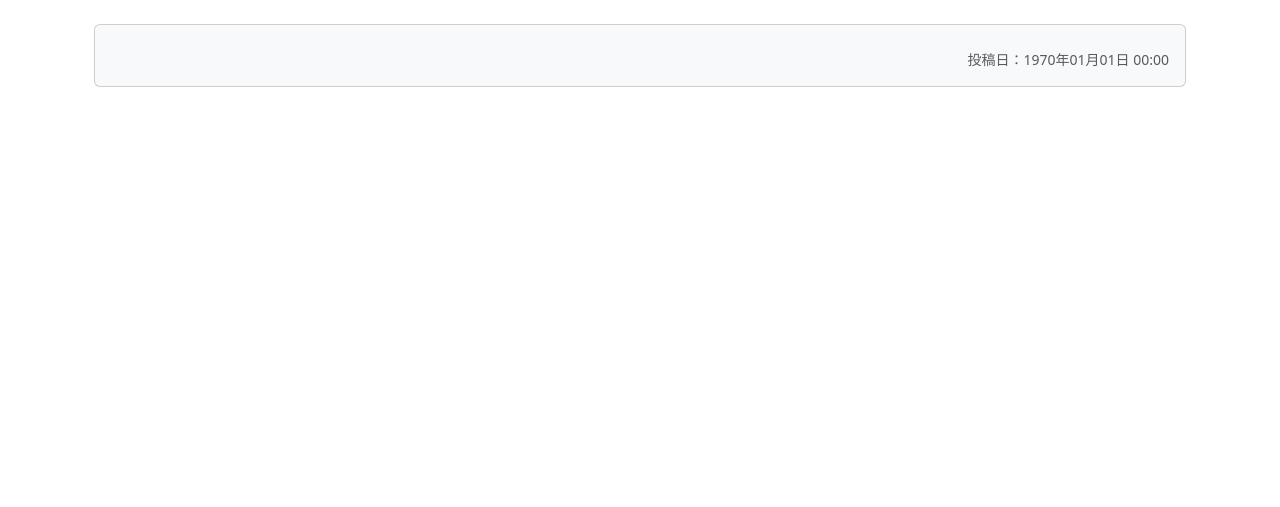
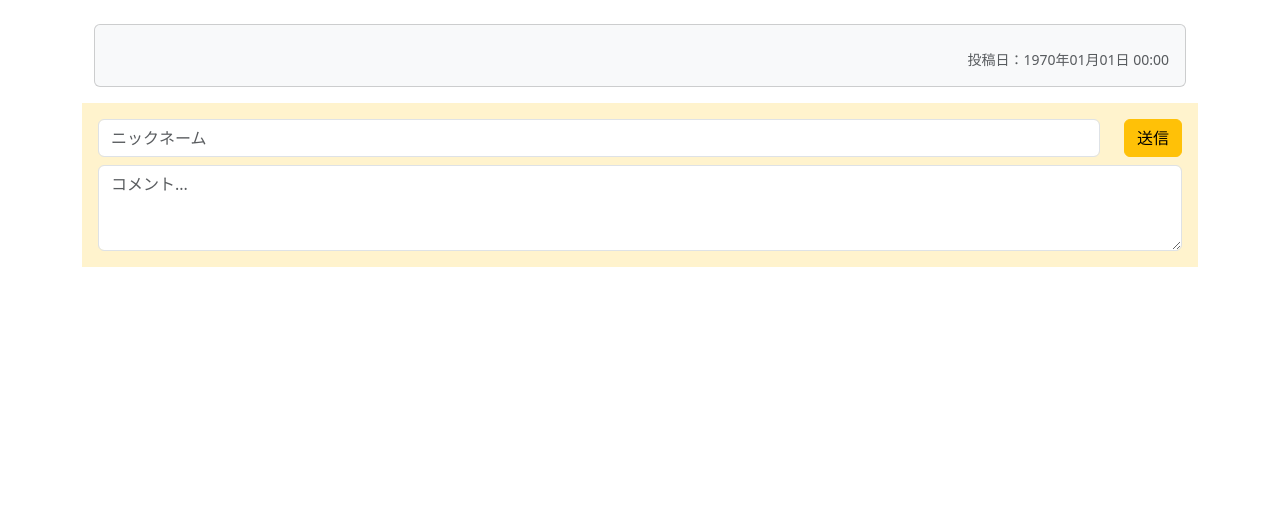
Before and after one commit to Messiah-KenTanaka/ENChannel, a PHP site: page /views/pages/thread.php in a window 1280 px wide. Shown: the part 184-691 px from the top of the page. Run offline with PHP 8.4, Linux system fonts and the light colour scheme; data that the repository does not hold is empty.

Commit message:
コメントのフロントを実装

```diff
--- a/src/views/pages/thread.php
+++ b/src/views/pages/thread.php
@@ -29,6 +29,24 @@ include(__DIR__ . '../../../api/thread_get.php');
 		<!-- スレッド -->
 		<?php include(__DIR__ . '../../parts/thread.php'); ?>
 
+		<!-- コメント投稿 -->
+		<div class="container my-3 p-3 bg-warning-subtle">
+			<form action="<?= $_SERVER['SCRIPT_NAME'] ?>" method="POST">
+				<div class="row mb-2">
+					<!-- ニックネーム入力フィールド -->
+					<div class="col">
+						<input type="text" class="form-control" id="user_name" name="user_name" placeholder="ニックネーム" minlength="0" maxlength="16">
+					</div>
+					<div class="col-auto">
+						<button type="submit" class="btn btn-warning">送信</button>
+					</div>
+				</div>
+				<textarea class="form-control" id="comment" name="comment" placeholder="コメント..." minlength="0" maxlength="500" required rows="3"></textarea>
+			</form>
+		</div>
+
+		<!-- コメント一覧 -->
+
 	</main>
 
 	<!-- フッターを読み込む -->
--- a/src/views/parts/thread.php
+++ b/src/views/parts/thread.php
@@ -1,5 +1,5 @@
 		<!-- スレッド -->
-		<div class="container my-3">
+		<div class="container">
 			<div class="card bg-light">
 				<div class="card-body">
 					<h3 class="card-title"><?= h($thread['title']) ?></h3>
```
